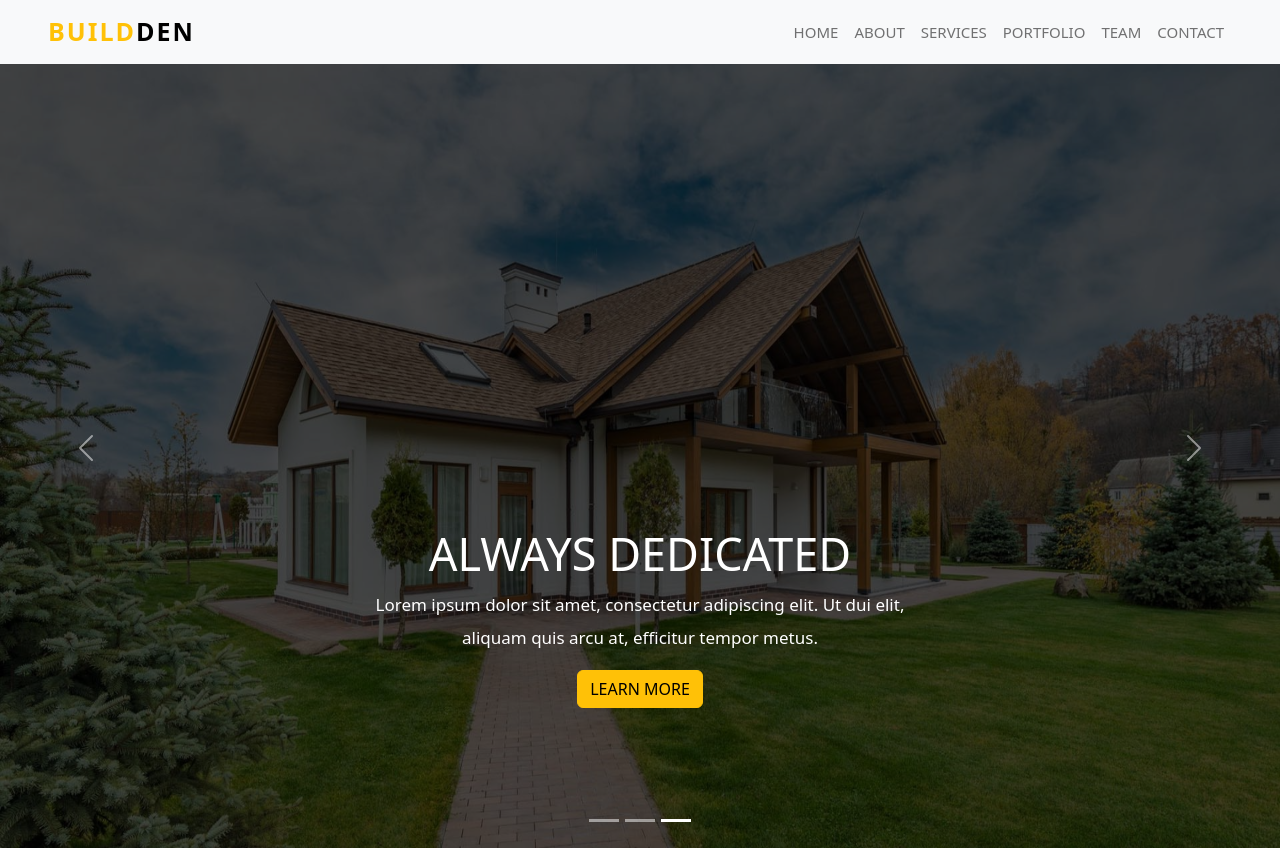
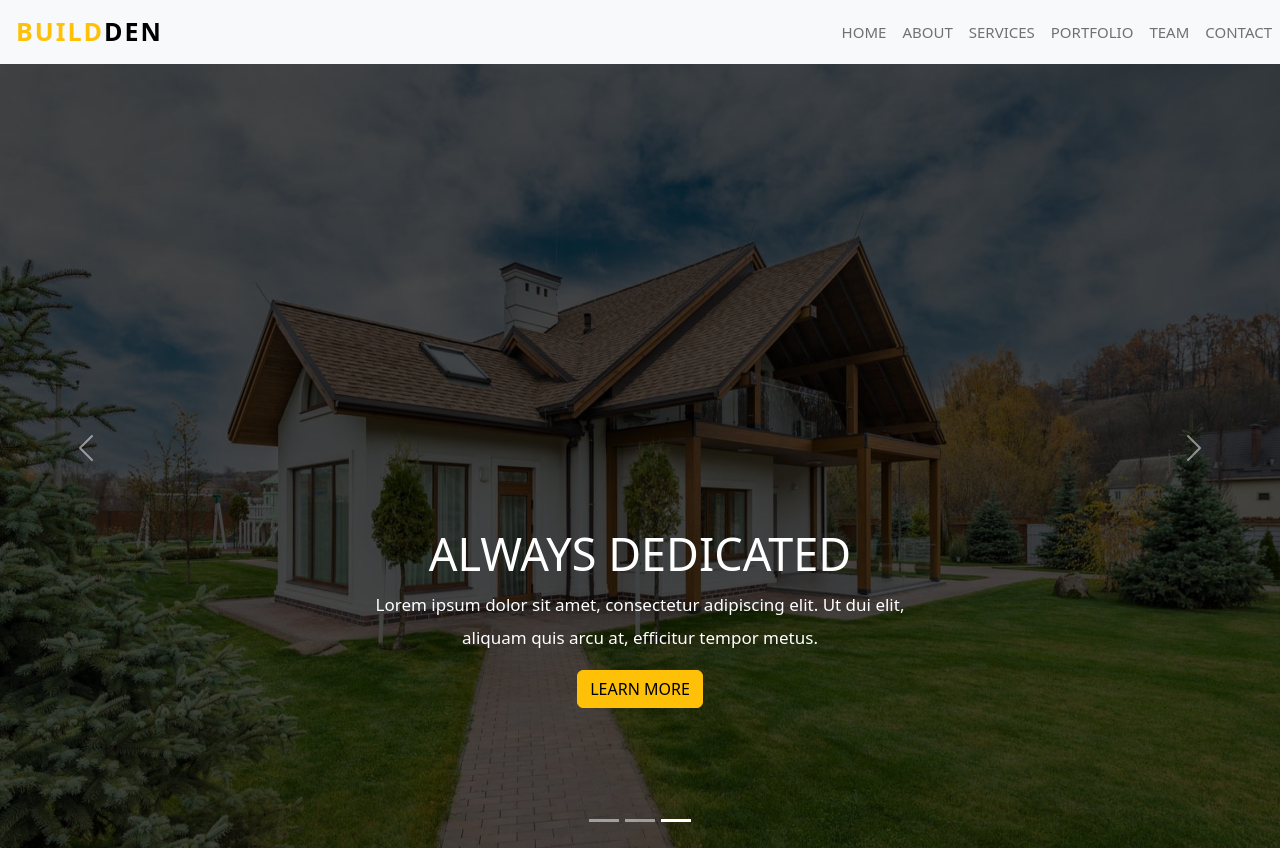
Before and after one commit to DavedCN/BuildDen, a plain HTML site: page index.html in a window 1280 px wide. Shown: the top 848 px of the page. Drawn offline with nearby package versions, Linux system fonts and the light colour scheme.

Commit message:
Update index.html

```diff
--- a/index.html
+++ b/index.html
@@ -24,9 +24,9 @@
   </head>
   <body>
     <section class="nav-section mb-5">
-      <nav class="navbar navbar-expand-lg navbar-light bg-light fixed-top">
+      <nav class="navbar navbar-expand-lg navbar-light bg-light fixed-top ">
         <a class="navbar-brand" href="#"
-          ><span class="text-warning ms-5">BUILD</span>DEN
+          ><span class="text-warning ms-3">BUILD</span>DEN
         </a>
         <button
           class="navbar-toggler"
@@ -40,8 +40,8 @@
           <span class="navbar-toggler-icon"></span>
         </button>
 
-        <div class="collapse navbar-collapse me-5" id="navbarSupportedContent">
-          <ul class="navbar-nav ms-auto">
+        <div class="collapse navbar-collapse " id="navbarSupportedContent">
+          <ul class="navbar-nav ms-auto  text-center  ">
             <li class="nav-item active">
               <a class="nav-link" href="index.html">HOME</a>
             </li>
```
